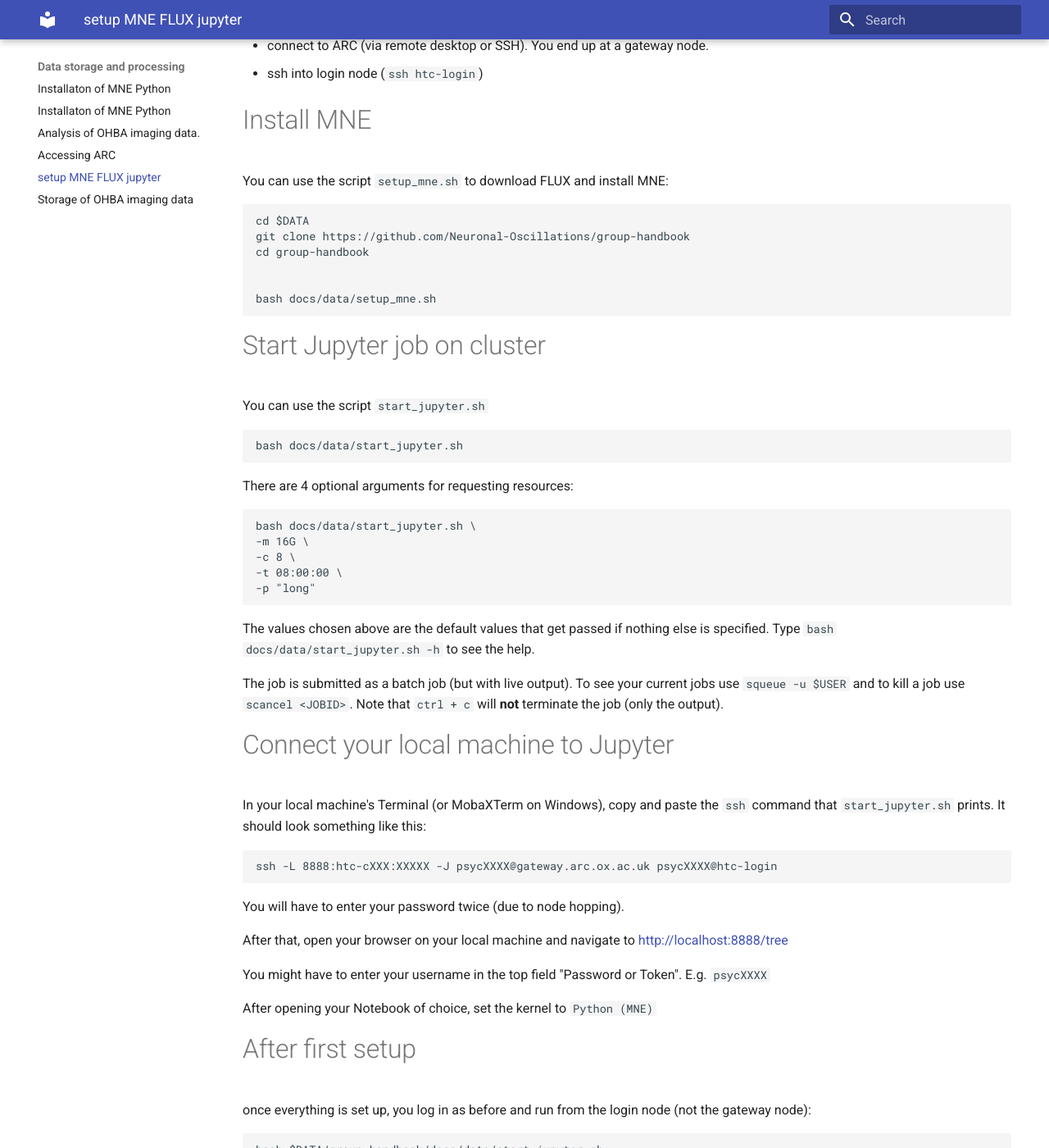
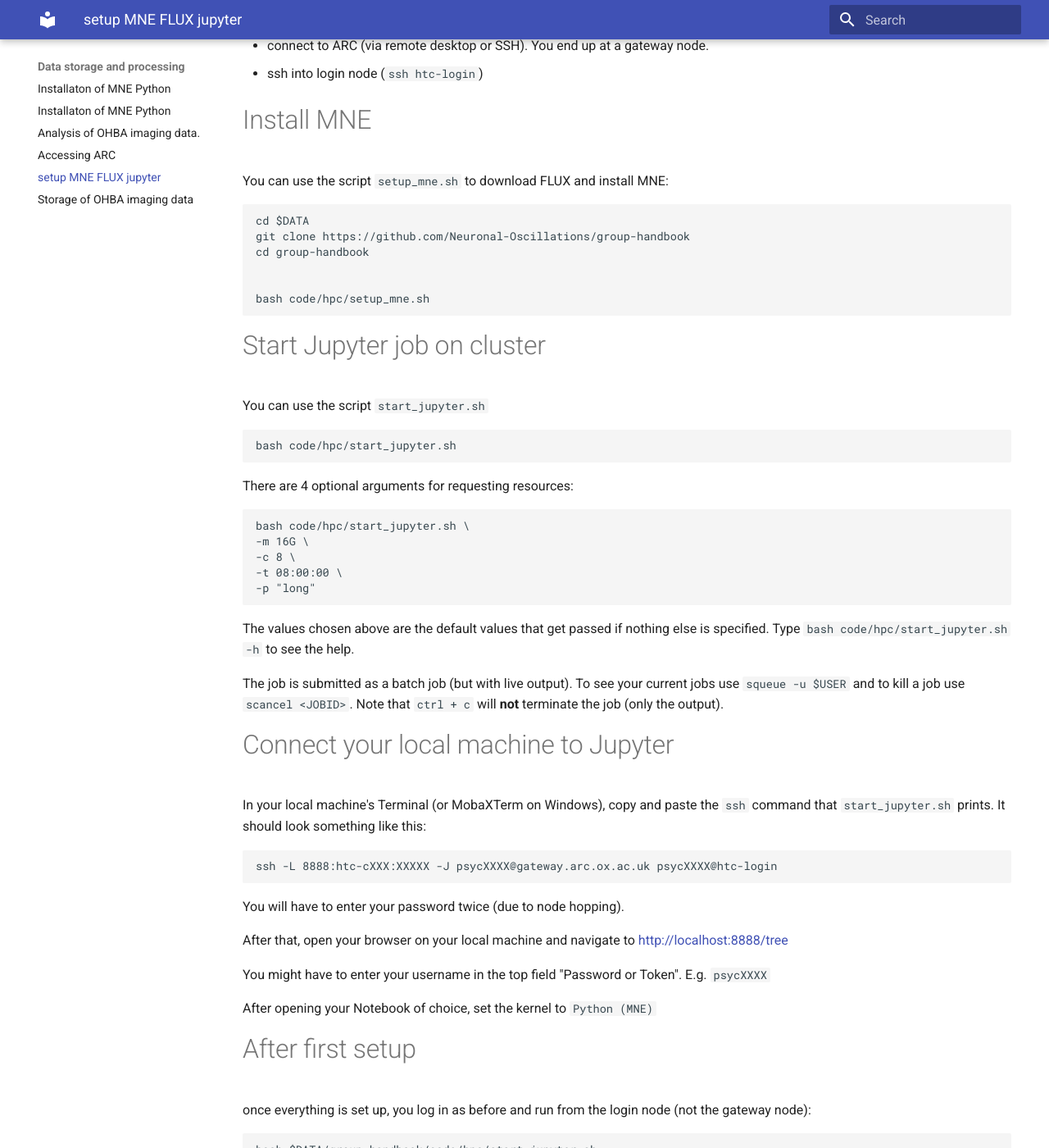
Before and after one commit to Neuronal-Oscillations/group-handbook, an MkDocs documentation site: the page built from docs/data_storage_and_processing/setup_MNE_FLUX_jupyter.md, in a window 1280 px wide and 1400 px high, scrolled down 335 px. Shown: the whole window at 82% size. Built offline with MkDocs 1.6.1 and Material for MkDocs 9.7.7, drawn with Linux system fonts in a browser that asks for light colours; some of the changed text lies outside the part shown.

Commit message:
Update setup_MNE_FLUX_jupyter.md

````diff
--- a/docs/data_storage_and_processing/setup_MNE_FLUX_jupyter.md
+++ b/docs/data_storage_and_processing/setup_MNE_FLUX_jupyter.md
@@ -19,7 +19,7 @@ git clone https://github.com/Neuronal-Oscillations/group-handbook
 cd group-handbook
 
 
-bash docs/data/setup_mne.sh
+bash code/hpc/setup_mne.sh
 ```
 
 # Start Jupyter job on cluster
@@ -27,20 +27,20 @@ bash docs/data/setup_mne.sh
 You can use the script `start_jupyter.sh`
 
 ```bash
-bash docs/data/start_jupyter.sh
+bash code/hpc/start_jupyter.sh
 ```
 
 There are 4 optional arguments for requesting resources:
 
 ```bash
-bash docs/data/start_jupyter.sh \
+bash code/hpc/start_jupyter.sh \
 -m 16G \
 -c 8 \
 -t 08:00:00 \
 -p "long"
 ```
 
-The values chosen above are the default values that get passed if nothing else is specified. Type `bash docs/data/start_jupyter.sh -h` to see the help.
+The values chosen above are the default values that get passed if nothing else is specified. Type `bash code/hpc/start_jupyter.sh -h` to see the help.
 
 The job is submitted as a batch job (but with live output). To see your current jobs use `squeue -u $USER` and to kill a job use `scancel <JOBID>`. Note that `ctrl + c` will **not** terminate the job (only the output).
 
@@ -65,7 +65,7 @@ After opening your Notebook of choice, set the kernel to `Python (MNE)`
 once everything is set up, you log in as before and run from the login node (not the gateway node):
 
 ```bash
-bash $DATA/group-handbook/docs/data/start_jupyter.sh
+bash $DATA/group-handbook/code/hpc/start_jupyter.sh
 ```
 
 and then connect to the job via ssh and open the notebook in your browser.
````
